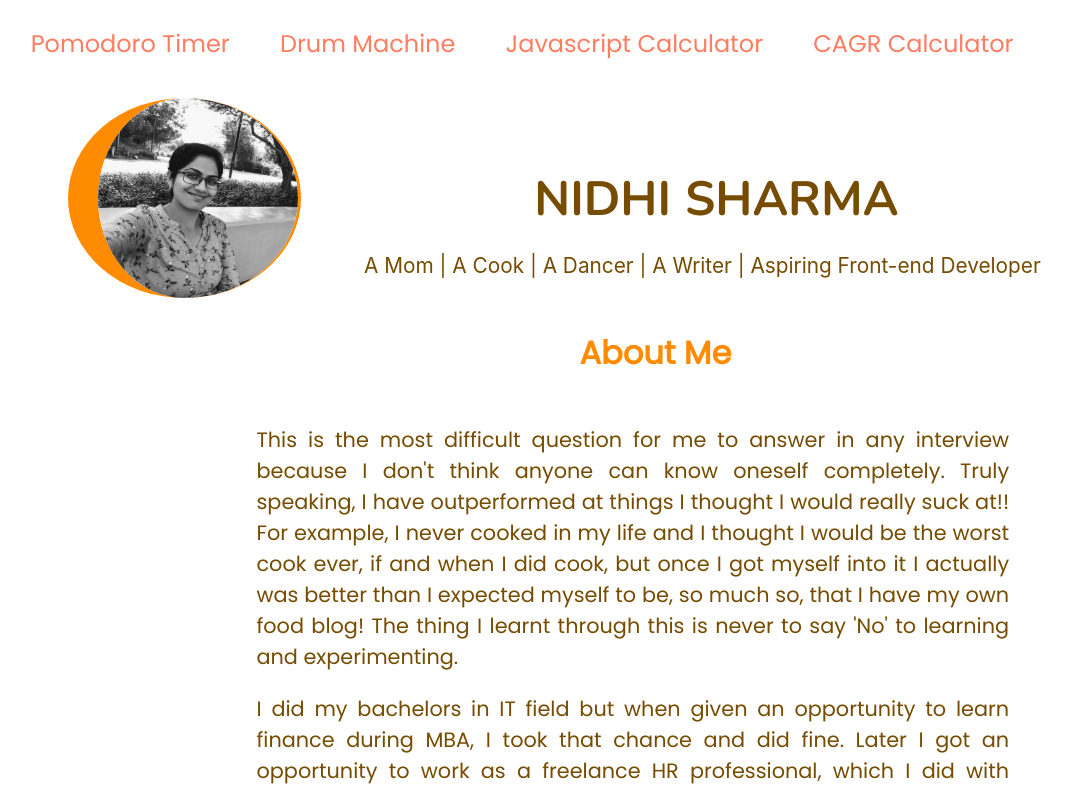
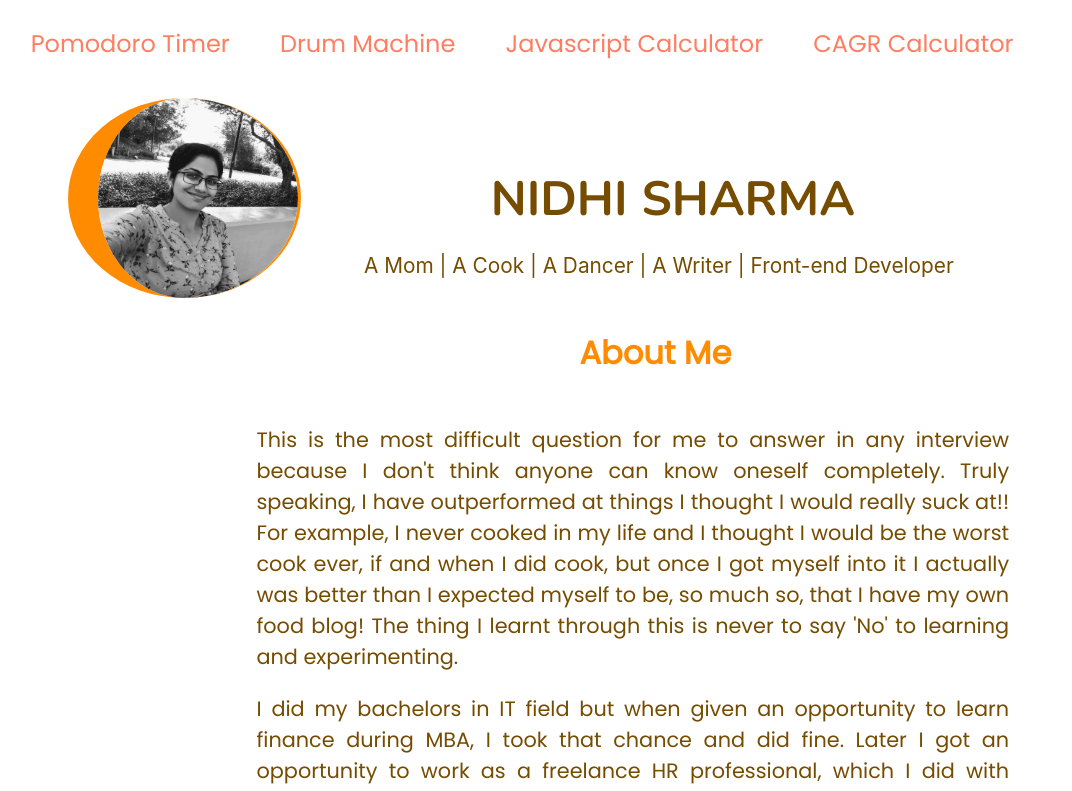
Before and after one commit to nidhidsharma08121988/nidhipsharmawebsite, a React (Create React App) app: page / in a window 1280 px wide. Shown: the top 791 px of the page, without its empty margins (20-1092 px from the left). Built offline with nearby package versions, Linux system fonts and the light colour scheme.

Commit message:
sub heading changed

```diff
--- a/src/FlickeringDisplay.jsx
+++ b/src/FlickeringDisplay.jsx
@@ -1,6 +1,6 @@
 function DisplayName() {
     const source = "nidhi.jpg";
-    const sub = <p> A Mom | A Cook | A Dancer | A Writer | Aspiring Front-end Developer</p>;
+    const sub = <p> A Mom | A Cook | A Dancer | A Writer | Front-end Developer</p>;
 
     return (
         <div classname="all">
```
